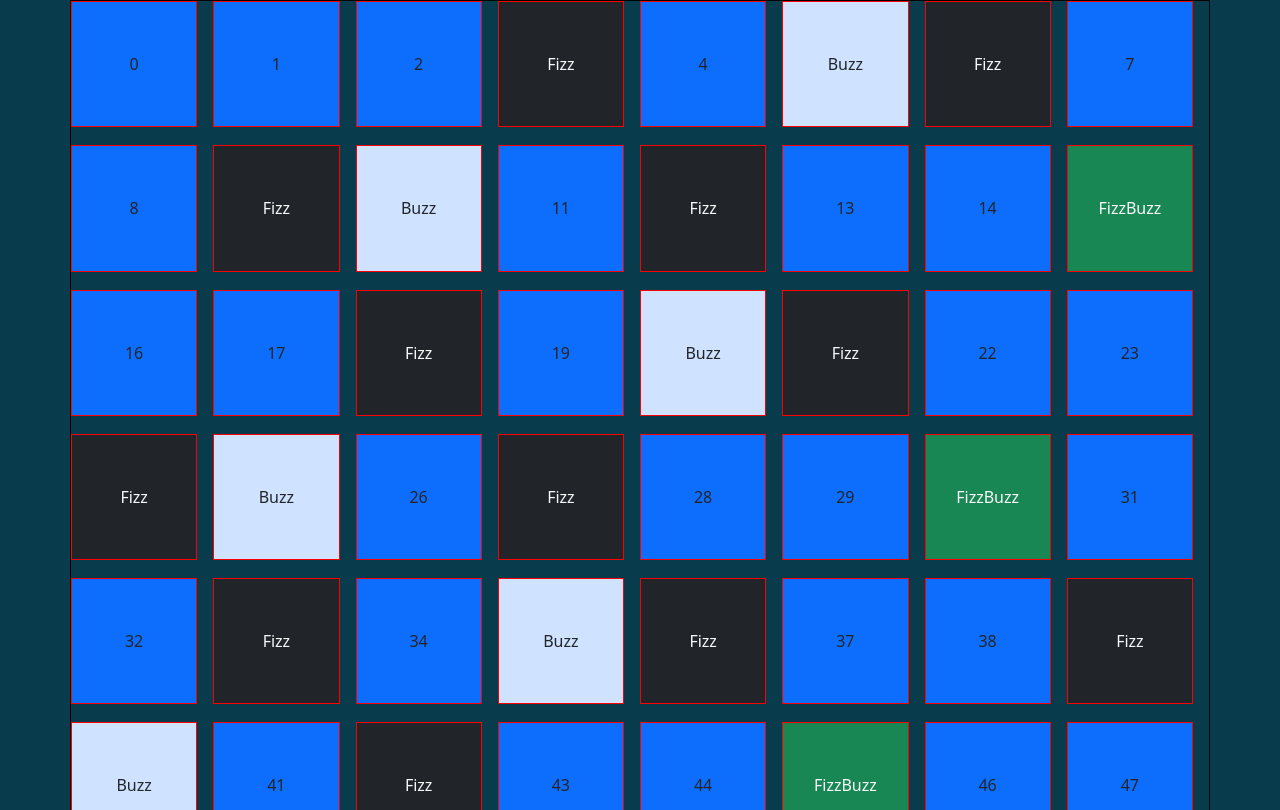
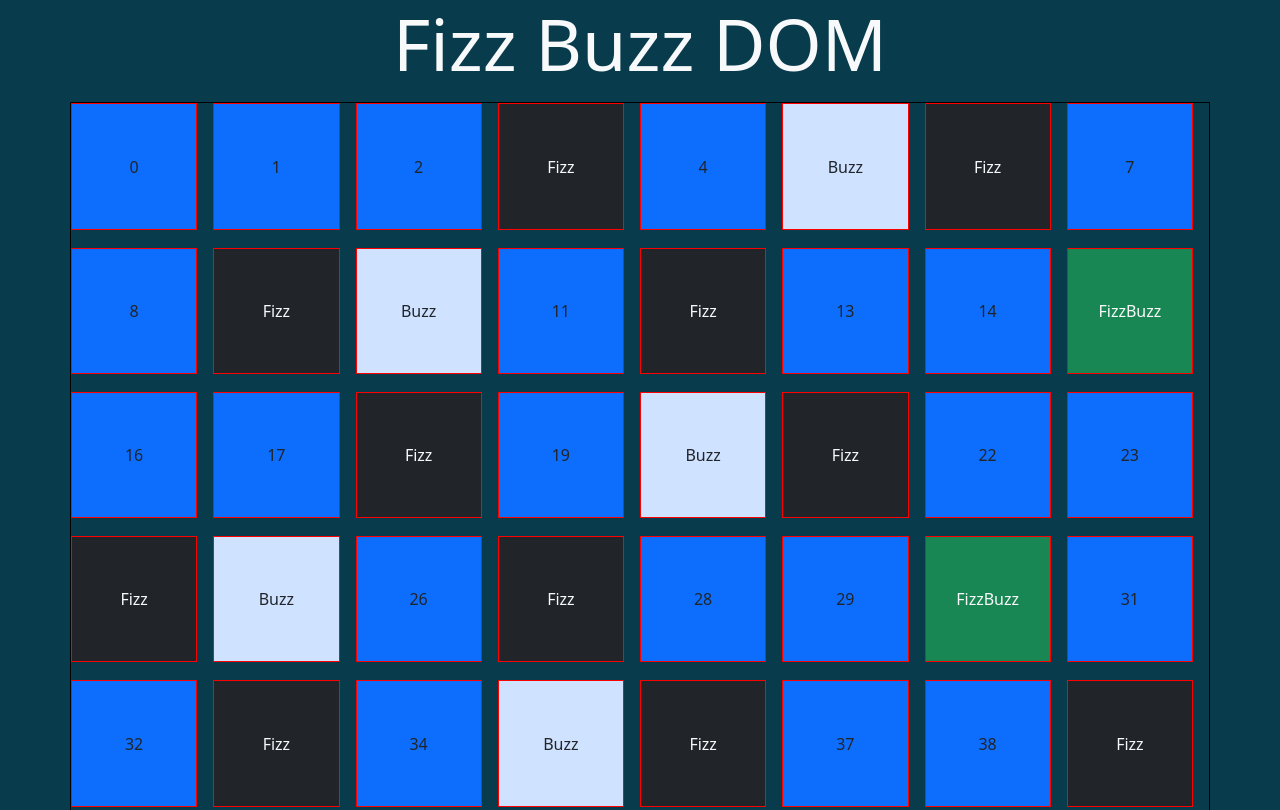
Before and after one commit to IslamBenguerba/js-fizzbuzz, a plain HTML site: page index.html in a window 1280 px wide. Shown: the top 810 px of the page. Drawn offline with nearby package versions, Linux system fonts and the light colour scheme.

Commit message:
inserimento titolo

```diff
--- a/index.html
+++ b/index.html
@@ -13,7 +13,8 @@
 </head>
 
 <body>
-    <div class="container">
+    <div class="container text-center">
+        <h2 class=" text-light display-2 mb-3">Fizz Buzz DOM</h2>
         <div class="row justify-content-center">
             <div class="col-8"></div>
             <div class="schacchiera-container">
```
